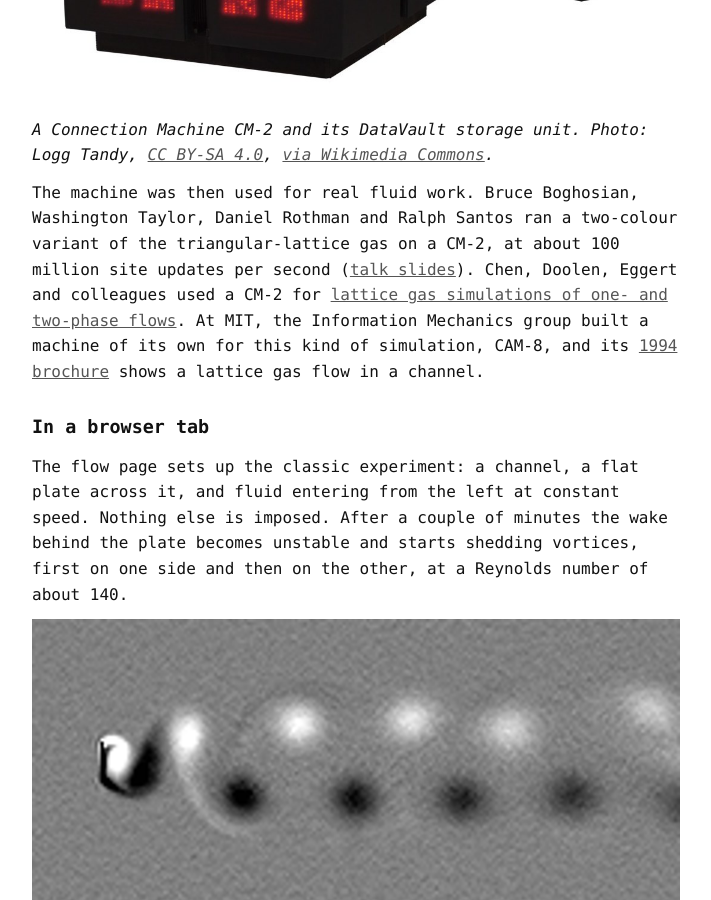
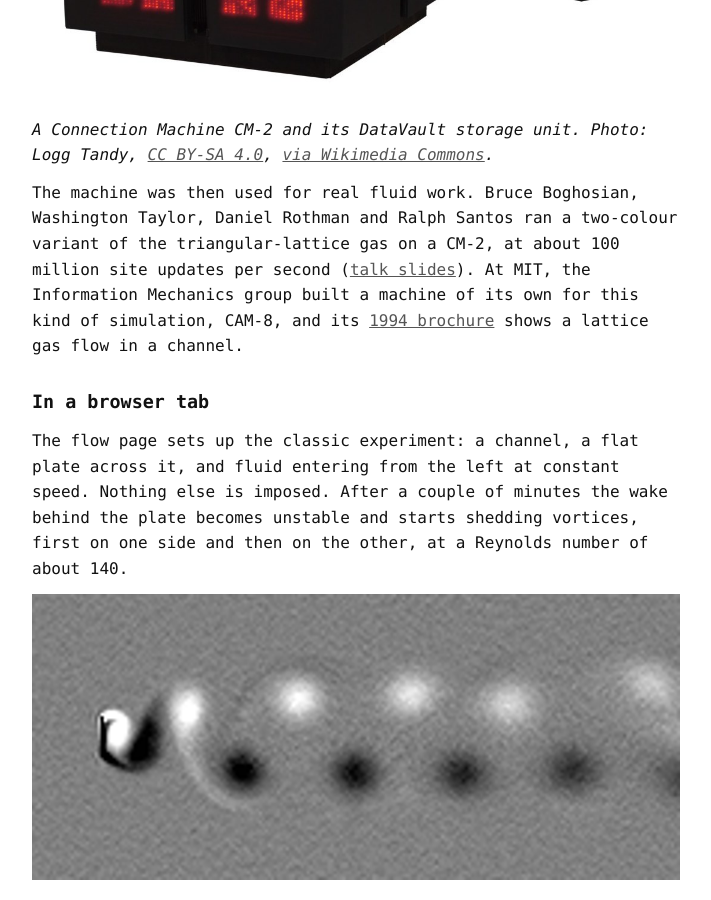
Before and after one commit to idle-intelligence/trucs.ai, a Jekyll site: the page built from blog/cellular-automata.md, in a window 1280 px wide and 900 px high, scrolled down 2708 px. Shown: the whole window, without its empty margins (284-995 px from the left). Built offline with Jekyll 4.4.1, drawn with Linux system fonts in a browser that asks for light colours.

Commit message:
blog: drop the Chen et al. sentence

```diff
--- a/blog/cellular-automata.md
+++ b/blog/cellular-automata.md
@@ -43,7 +43,7 @@ In [Richard Feynman and the Connection Machine](https://longnow.org/ideas/richar
 
 *A Connection Machine CM-2 and its DataVault storage unit. Photo: Logg Tandy, [CC BY-SA 4.0](https://creativecommons.org/licenses/by-sa/4.0/), [via Wikimedia Commons](https://commons.wikimedia.org/wiki/File:Connection_Machine_CM-2_and_DataVault_at_Computer_Museum_of_America.png).*
 
-The machine was then used for real fluid work. Bruce Boghosian, Washington Taylor, Daniel Rothman and Ralph Santos ran a two-colour variant of the triangular-lattice gas on a CM-2, at about 100 million site updates per second ([talk slides](https://people.csail.mit.edu/bradley/cm5docs/Cellular-Automata-Simulation-on-CM-2.pdf)). Chen, Doolen, Eggert and colleagues used a CM-2 for [lattice gas simulations of one- and two-phase flows](https://doi.org/10.1142/9789814503525_0023). At MIT, the Information Mechanics group built a machine of its own for this kind of simulation, CAM-8, and its [1994 brochure](http://www.ai.mit.edu/projects/im/broch/lat1.html) shows a lattice gas flow in a channel.
+The machine was then used for real fluid work. Bruce Boghosian, Washington Taylor, Daniel Rothman and Ralph Santos ran a two-colour variant of the triangular-lattice gas on a CM-2, at about 100 million site updates per second ([talk slides](https://people.csail.mit.edu/bradley/cm5docs/Cellular-Automata-Simulation-on-CM-2.pdf)). At MIT, the Information Mechanics group built a machine of its own for this kind of simulation, CAM-8, and its [1994 brochure](http://www.ai.mit.edu/projects/im/broch/lat1.html) shows a lattice gas flow in a channel.
 
 ## In a browser tab
 
```
